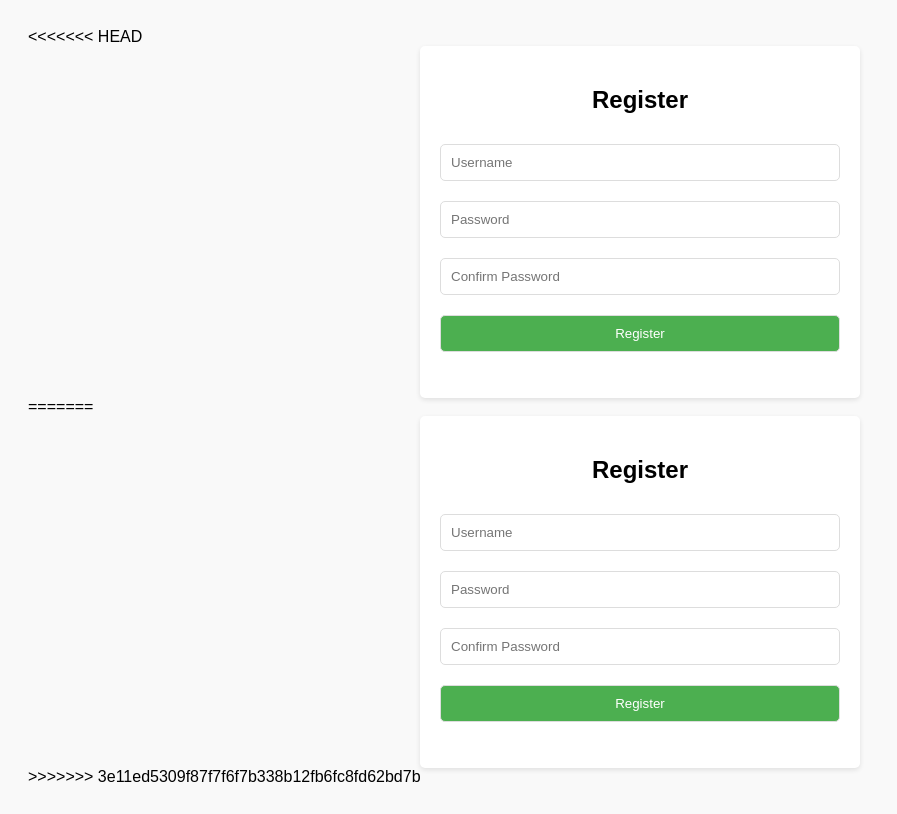
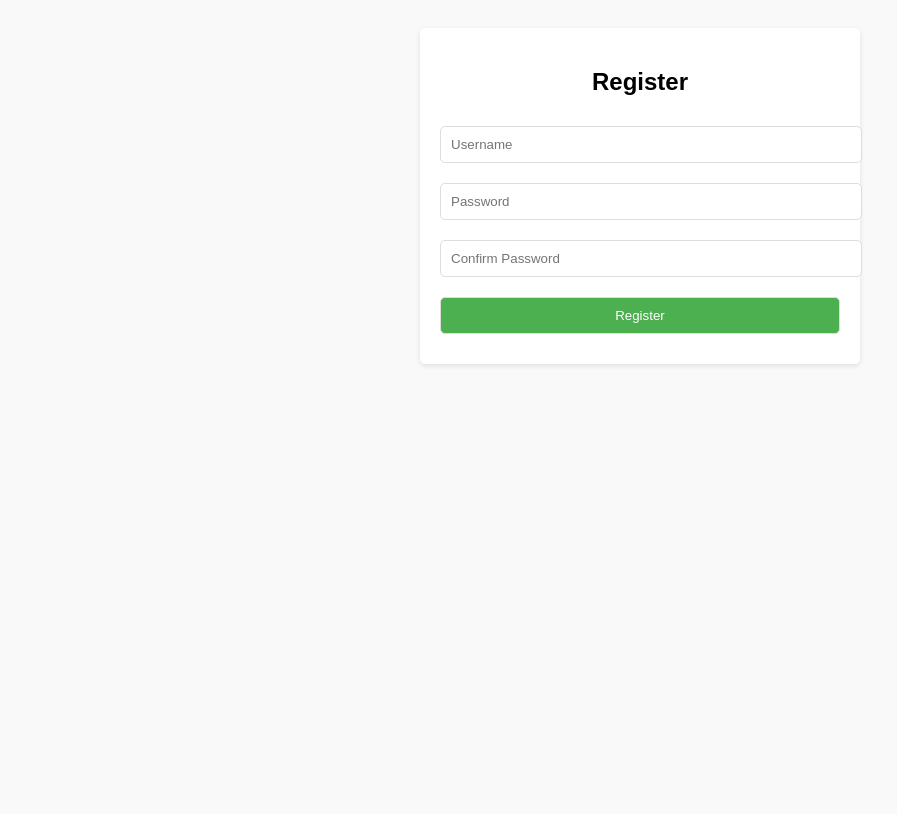
Before and after one commit to NatalieH2003/online_store, a PHP site: page /register.php in a window 1280 px wide. Shown: the whole page, without its empty margins (0-897 px from the left). After the commit the page ends 366 px from the top, so only its background shows below. Run offline with PHP 8.4, Linux system fonts and the light colour scheme.

Commit message:
Remove Merge Conflict

```diff
--- a/register.php
+++ b/register.php
@@ -1,4 +1,3 @@
-<<<<<<< HEAD
 <?php
 include 'db.php'; // Include database connection
 include 'common.php'; // Include common helper functions
@@ -93,99 +92,3 @@ if ($_SERVER['REQUEST_METHOD'] === 'POST') {
     </div>
 </body>
 </html>
-=======
-<?php
-include 'db.php'; // Include database connection
-include 'common.php'; // Include common helper functions
-
-if ($_SERVER['REQUEST_METHOD'] === 'POST') {
-    // Sanitize and validate inputs
-    $username = sanitizeInput($_POST['username']);
-    $password = $_POST['password'];
-    $confirmPassword = $_POST['confirm_password'];
-
-    // Validate inputs
-    if (empty($username) || empty($password) || empty($confirmPassword)) {
-        echo "<p>All fields are required.</p>";
-    } elseif ($password !== $confirmPassword) {
-        echo "<p>Passwords do not match.</p>";
-    } else {
-        // Hash the password
-        $hashedPassword = password_hash($password, PASSWORD_BCRYPT);
-
-        try {
-            // Check if username already exists
-            $stmt = $pdo->prepare("SELECT * FROM customers WHERE username = ?");
-            $stmt->execute([$username]);
-            if ($stmt->fetch()) {
-                echo "<p>Username already exists. Please choose another.</p>";
-            } else {
-                // Insert new user into the database
-                $stmt = $pdo->prepare("INSERT INTO customers (username, password) VALUES (?, ?)");
-                $stmt->execute([$username, $hashedPassword]);
-
-                echo "<p>Registration successful! <a href='login.php'>Login here</a></p>";
-                exit;
-            }
-        } catch (Exception $e) {
-            echo "<p>Error: " . $e->getMessage() . "</p>";
-        }
-    }
-}
-?>
-
-<!DOCTYPE html>
-<html lang="en">
-<head>
-    <meta charset="UTF-8">
-    <meta name="viewport" content="width=device-width, initial-scale=1.0">
-    <title>User Registration</title>
-    <style>
-        /* Basic styling for simplicity */
-        body {
-            font-family: Arial, sans-serif;
-            background-color: #f9f9f9;
-            padding: 20px;
-        }
-        .container {
-            max-width: 400px;
-            margin: auto;
-            padding: 20px;
-            background: white;
-            border-radius: 5px;
-            box-shadow: 0 2px 5px rgba(0,0,0,0.1);
-        }
-        h2 {
-            text-align: center;
-        }
-        form input, form button {
-            width: 100%;
-            margin: 10px 0;
-            padding: 10px;
-            border: 1px solid #ddd;
-            border-radius: 5px;
-        }
-        button {
-            background-color: #4CAF50;
-            color: white;
-            border: none;
-            cursor: pointer;
-        }
-        button:hover {
-            background-color: #45a049;
-        }
-    </style>
-</head>
-<body>
-    <div class="container">
-        <h2>Register</h2>
-        <form method="POST">
-            <input type="text" name="username" placeholder="Username" required>
-            <input type="password" name="password" placeholder="Password" required>
-            <input type="password" name="confirm_password" placeholder="Confirm Password" required>
-            <button type="submit">Register</button>
-        </form>
-    </div>
-</body>
-</html>
->>>>>>> 3e11ed5309f87f7f6f7b338b12fb6fc8fd62bd7b
```
